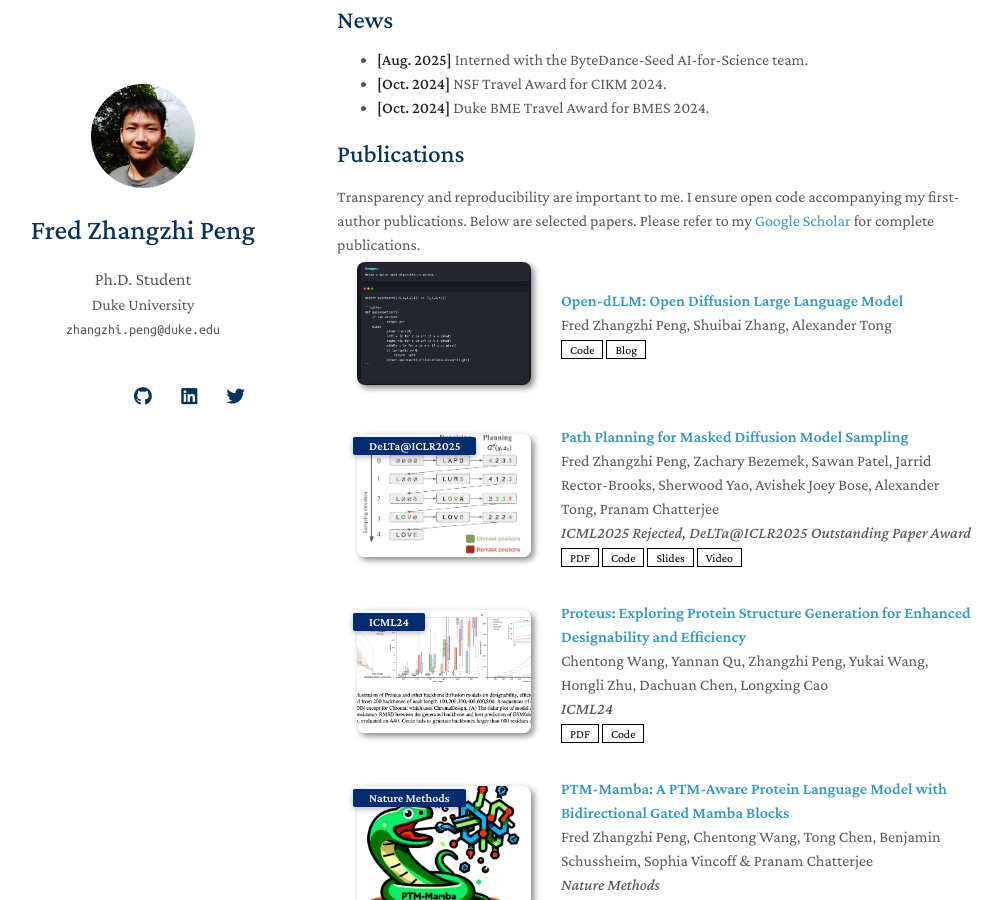
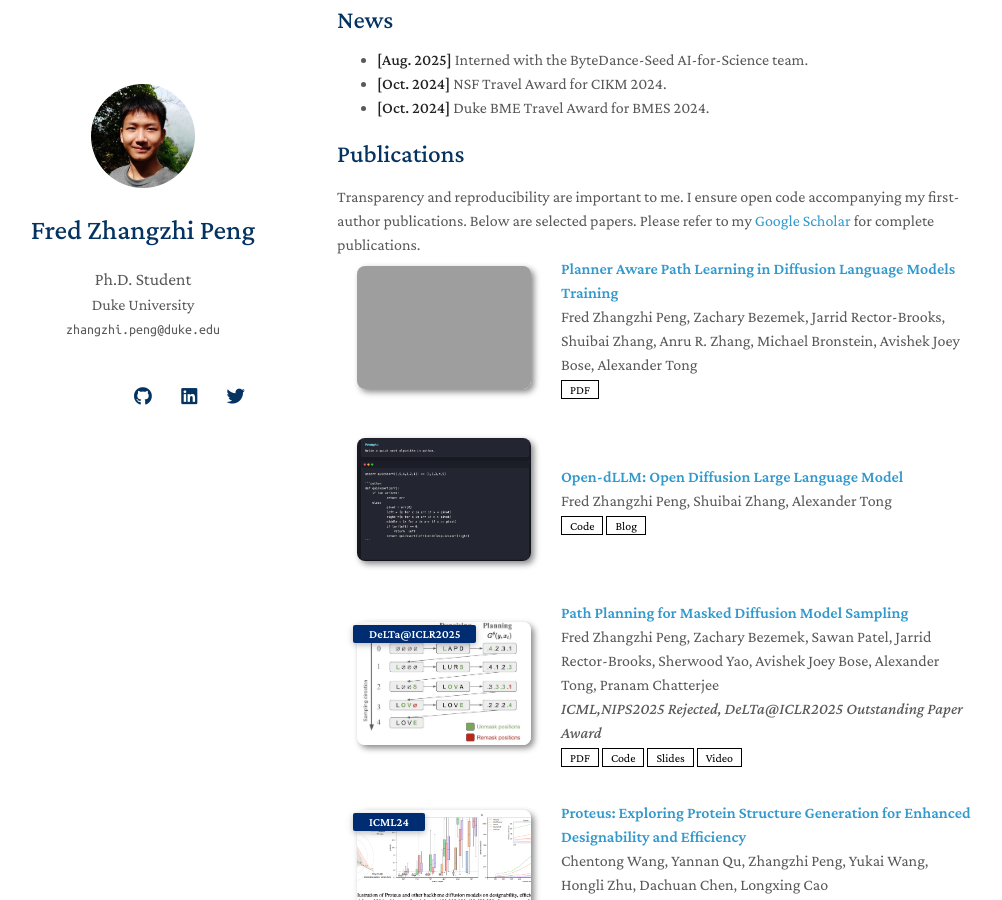
Before and after one commit to pengzhangzhi/home, a Jekyll site: the page built from index.md, in a window 1280 px wide and 900 px high, scrolled down 563 px. Shown: the whole window, without its empty margins (133-1135 px from the left). Built offline with Jekyll 4.4.1, drawn with Linux system fonts in a browser that asks for light colours; nearby versions of some CDN libraries; a style sheet for code colours, icons or effects is not loaded; our own code applies the rules of GitHub Pages for plain Markdown files; grey boxes are pictures that could not be loaded.

Commit message:
Update publications.yml

```diff
--- a/_data/publications.yml
+++ b/_data/publications.yml
@@ -1,4 +1,9 @@
 main:
+  - title: "Planner Aware Path Learning in Diffusion Language Models Training"
+    image: ./assets/img/pl.jpg
+    authors: Fred Zhangzhi Peng, Zachary Bezemek, Jarrid Rector-Brooks, Shuibai Zhang, Anru R. Zhang, Michael Bronstein, Avishek Joey Bose, Alexander Tong
+    pdf: https://arxiv.org/pdf/2509.23405
+
   - title: "Open-dLLM: Open Diffusion Large Language Model"
     image: ./assets/img/quick-sort-thumbnail.jpg
     authors: Fred Zhangzhi Peng, Shuibai Zhang, Alexander Tong
@@ -8,7 +13,7 @@ main:
   - title: "Path Planning for Masked Diffusion Model Sampling"
     authors: Fred Zhangzhi Peng, Zachary Bezemek, Sawan Patel, Jarrid Rector-Brooks, Sherwood Yao, Avishek Joey Bose, Alexander Tong, Pranam Chatterjee
     conference_short: DeLTa@ICLR2025
-    conference: ICML2025 Rejected, DeLTa@ICLR2025 Outstanding Paper Award
+    conference: ICML,NIPS2025 Rejected, DeLTa@ICLR2025 Outstanding Paper Award
     pdf: https://arxiv.org/abs/2502.03540
     code: https://github.com/pengzhangzhi/Path-Planning
     image: ./assets/img/p2.jpg
```
